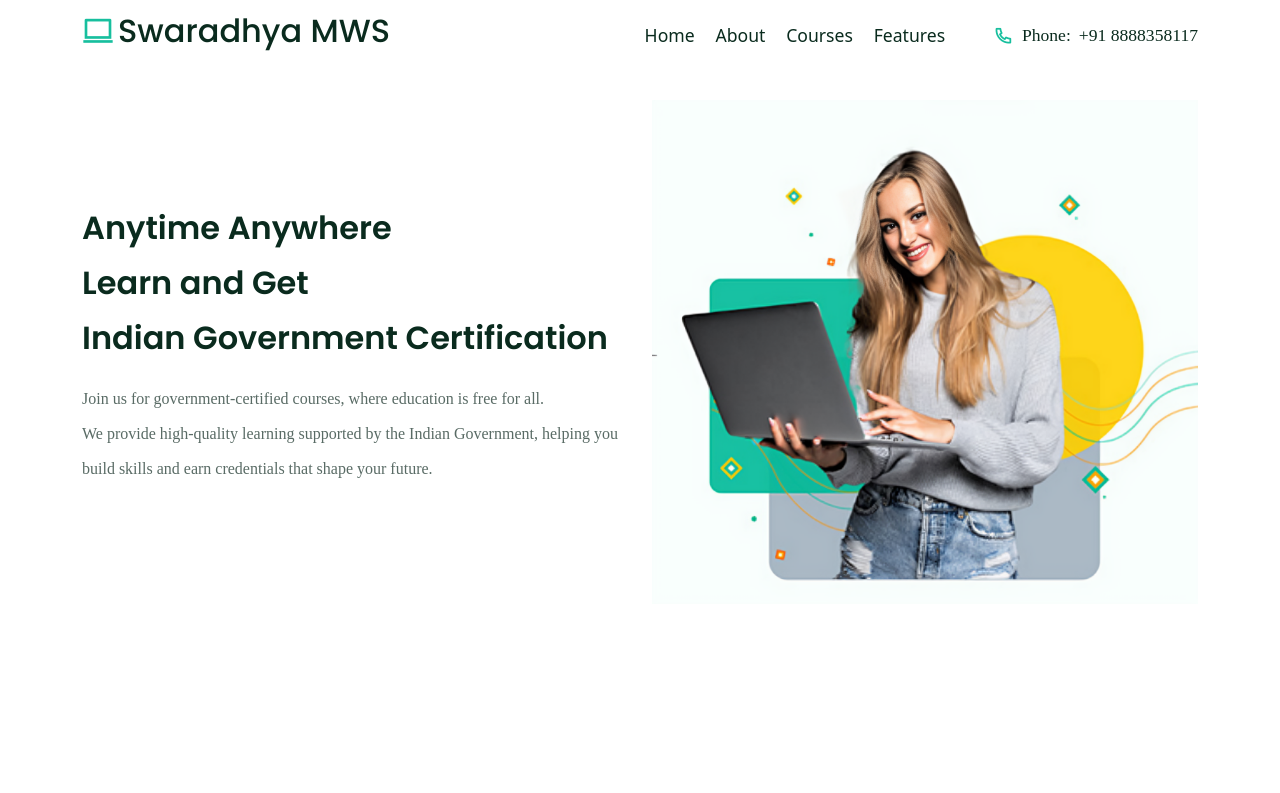
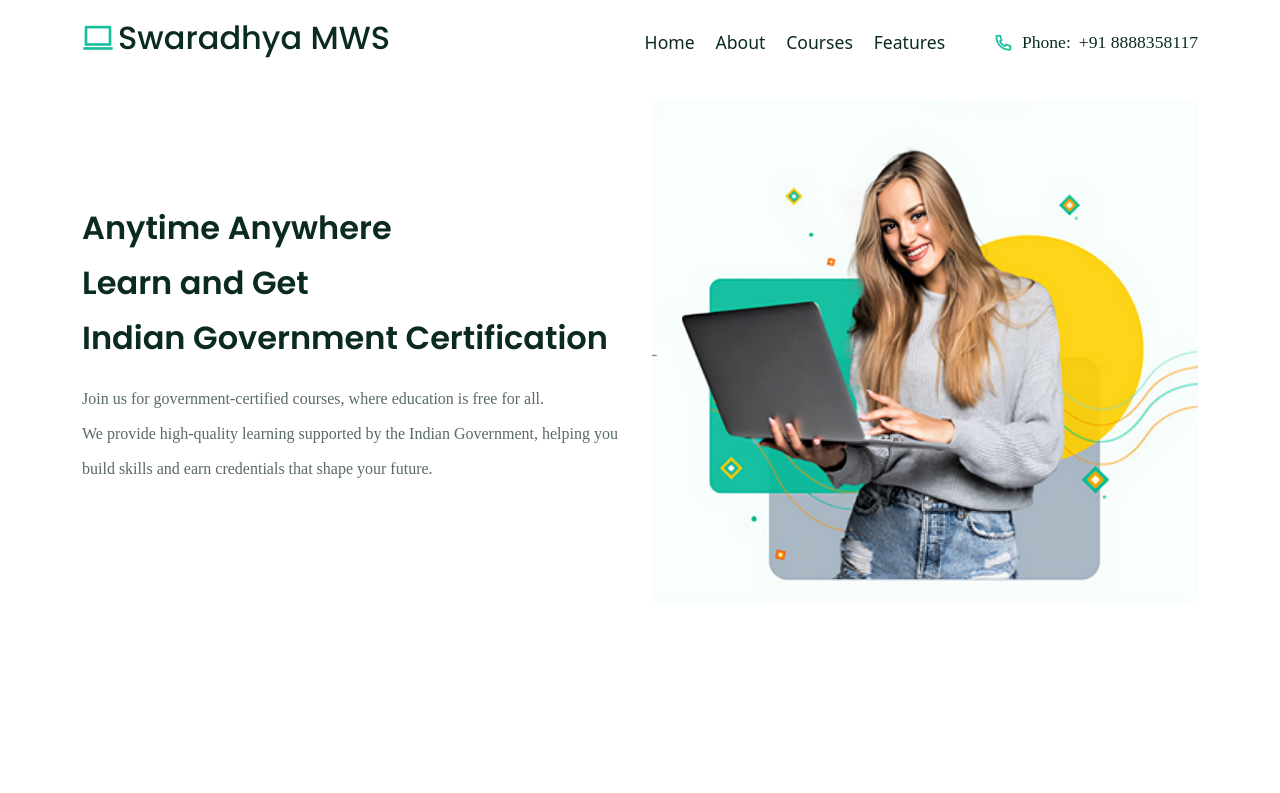
Before and after one commit to aadityabuchale/swaradhya-edu-webapp, a React (Create React App) app: page / in a window 1280 px wide. Shown: the top 793 px of the page. Built offline with nearby package versions, Linux system fonts and the light colour scheme; a web font is replaced by a local one.

Commit message:
adding padding top to header

```diff
--- a/src/components/Header/header.css
+++ b/src/components/Header/header.css
@@ -7,7 +7,7 @@
 	z-index: 100;
 	background-color: #fff5;
 	transform: translateY(-100%);
-	padding: 0 15px;
+	padding: 7px 15px 0px;
 }
 
 .hide__logo {
```
